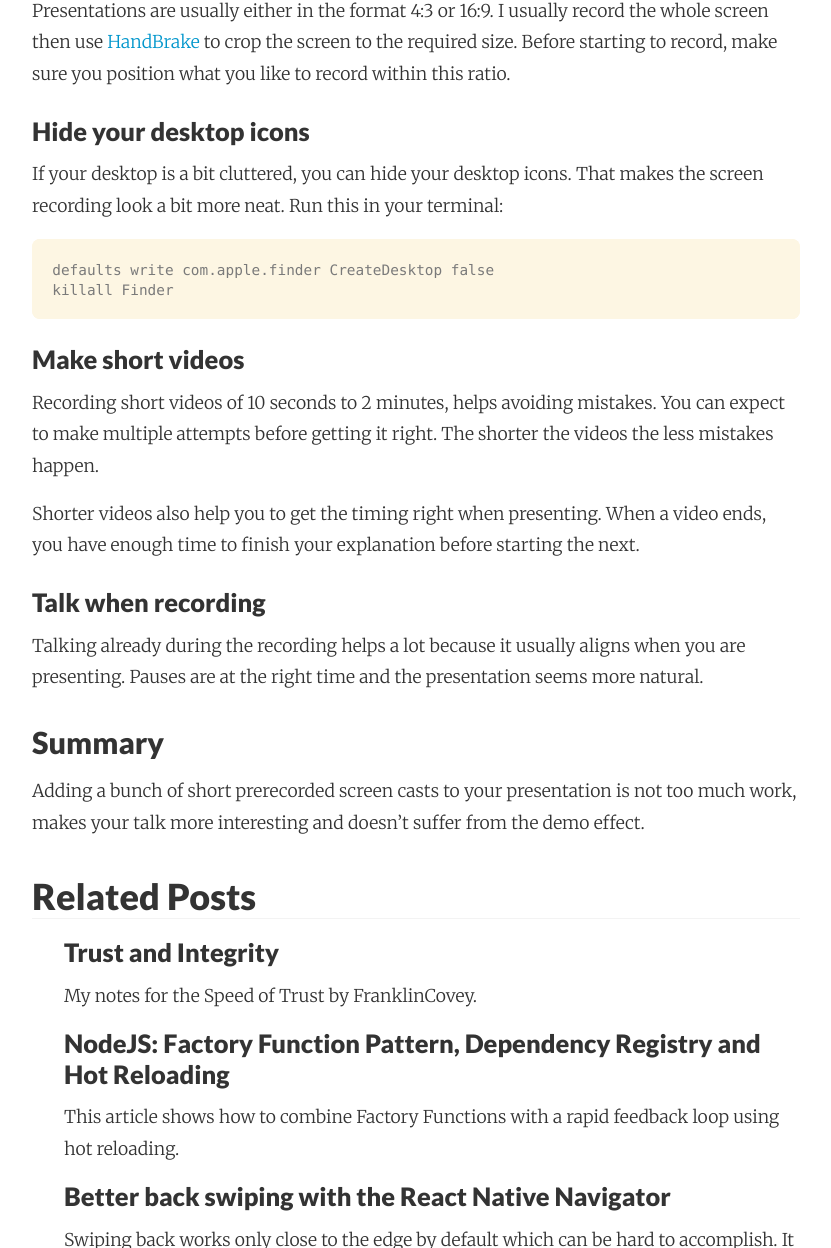
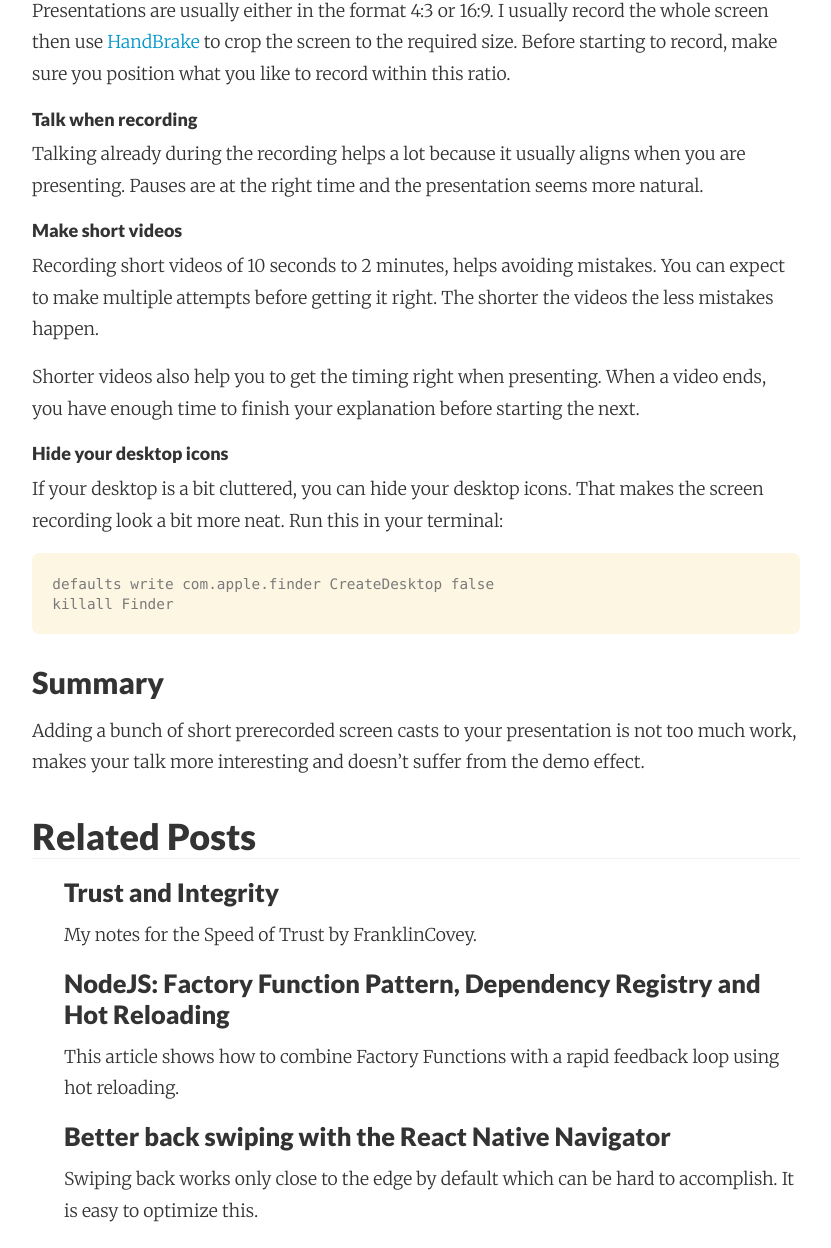
Before and after one commit to adri/adri.github.io, a Jekyll site: the page built from _posts/2016-11-16-screencasts-in-presentations.md, in a window 1280 px wide and 1400 px high, scrolled down 1565 px. Shown: the part 152-1400 px from the top of the window, without its empty margins (224-1055 px from the left). Built offline with Jekyll 4.4.1, drawn with Linux system fonts in a browser that asks for light colours; nearby versions of some CDN libraries; Markdown is read by kramdown in place of the engine named in the settings; comment, search, counter and statistics services are not loaded.

Commit message:
Update 2016-11-16-screencasts-in-presentations.md

```diff
--- a/_posts/2016-11-16-screencasts-in-presentations.md
+++ b/_posts/2016-11-16-screencasts-in-presentations.md
@@ -23,19 +23,20 @@ Because I didn’t want to spend money on a screen casting software I went with
 
 Presentations are usually either in the format 4:3 or 16:9. I usually record the whole screen then use [HandBrake](https://handbrake.fr) to crop the screen to the required size. Before starting to record, make sure you position what you like to record within this ratio.
 
-#### Hide your desktop icons
+##### Talk when recording
+Talking already during the recording helps a lot because it usually aligns when you are presenting. Pauses are at the right time and the presentation seems more natural.
+
+##### Make short videos
+Recording short videos of 10 seconds to 2 minutes, helps avoiding mistakes. You can expect to make multiple attempts before getting it right. The shorter the videos the less mistakes happen.
+
+Shorter videos also help you to get the timing right when presenting. When a video ends, you have enough time to finish your explanation before starting the next.
+
+##### Hide your desktop icons
 If your desktop is a bit cluttered, you can hide your desktop icons. That makes the screen recording look a bit more neat. Run this in your terminal:
 
     defaults write com.apple.finder CreateDesktop false
     killall Finder
 
-#### Make short videos
-Recording short videos of 10 seconds to 2 minutes, helps avoiding mistakes. You can expect to make multiple attempts before getting it right. The shorter the videos the less mistakes happen.
-
-Shorter videos also help you to get the timing right when presenting. When a video ends, you have enough time to finish your explanation before starting the next.
-
-#### Talk when recording
-Talking already during the recording helps a lot because it usually aligns when you are presenting. Pauses are at the right time and the presentation seems more natural.
 
 ## Summary
 Adding a bunch of short prerecorded screen casts to your presentation is not too much work, makes your talk more interesting and doesn’t suffer from the demo effect.
```
